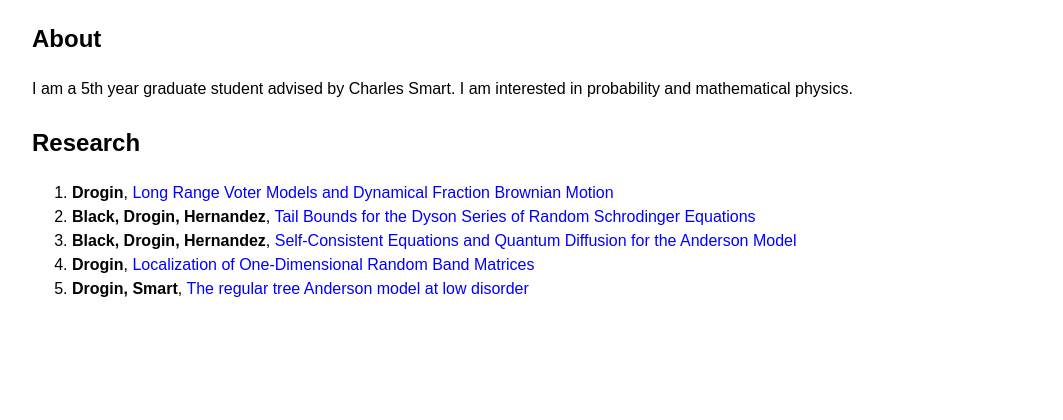
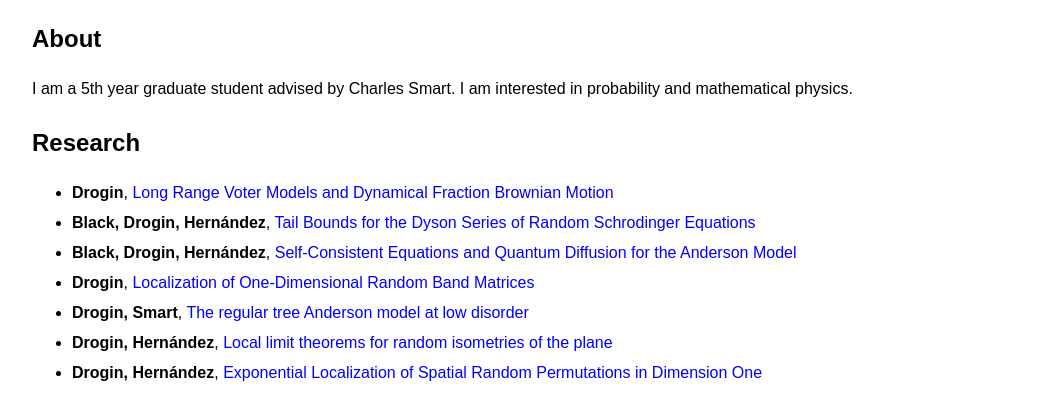
Before and after one commit to rdrogin1/rdrogin1.github.io, a plain HTML site: page index.html in a window 1280 px wide. Shown: the part 176-596 px from the top of the page, without its empty margins (108-1171 px from the left). Drawn offline with Linux system fonts and the light colour scheme.

Commit message:
added 2 new papers

```diff
--- a/index.html
+++ b/index.html
@@ -51,15 +51,22 @@ Charles Smart. I am interested in probability and mathematical physics.</p>
   <li>Stochastic differential equations</li>
   <li>Statistical mechanics</li>
 </ul> -->
+<style>
+  .spaced-list li {
+    margin-bottom: 6px;
+  }
+</style>
 
 <h2>Research</h2>
-<ol>
+<ul class = "spaced-list">
   <li><strong>Drogin</strong>, <a href="https://arxiv.org/abs/2311.03662">Long Range Voter Models and Dynamical Fraction Brownian Motion</a></li>
-  <li><strong>Black, Drogin, Hernandez</strong>, <a href="https://arxiv.org/abs/2502.02566">Tail Bounds for the Dyson Series of Random Schrodinger Equations</a></li>
-  <li><strong>Black, Drogin, Hernandez</strong>,  <a href="https://arxiv.org/abs/2506.06468">Self-Consistent Equations and Quantum Diffusion for the Anderson Model</a></li>
+  <li><strong>Black, Drogin, Hernández</strong>, <a href="https://arxiv.org/abs/2502.02566">Tail Bounds for the Dyson Series of Random Schrodinger Equations</a></li>
+  <li><strong>Black, Drogin, Hernández</strong>,  <a href="https://arxiv.org/abs/2506.06468">Self-Consistent Equations and Quantum Diffusion for the Anderson Model</a></li>
   <li><strong>Drogin</strong>, <a href="https://arxiv.org/abs/2508.05802">Localization of One-Dimensional Random Band Matrices</a></li>
   <li><strong> Drogin, Smart</strong>, <a href = "https://arxiv.org/abs/2511.10564">The regular tree Anderson model at low disorder</a></li>
-</ol>
+  <li><strong> Drogin, Hernández</strong>, <a href = "https://arxiv.org/abs/2601.16295">Local limit theorems for random isometries of the plane</a></li>
+  <li><strong> Drogin, Hernández</strong>, <a href = "https://arxiv.org/abs/2603.01242">Exponential Localization of Spatial Random Permutations in Dimension One</a></li>
+</ul>
 
 
 
```
